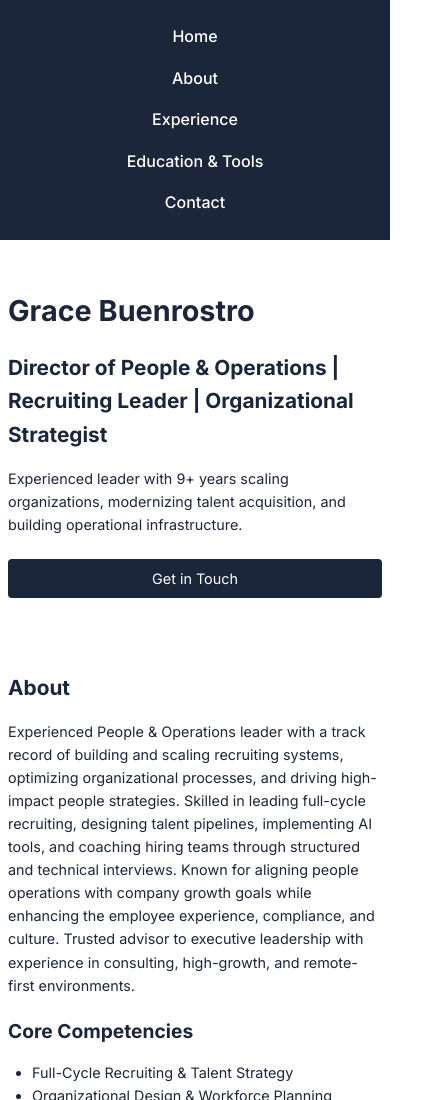
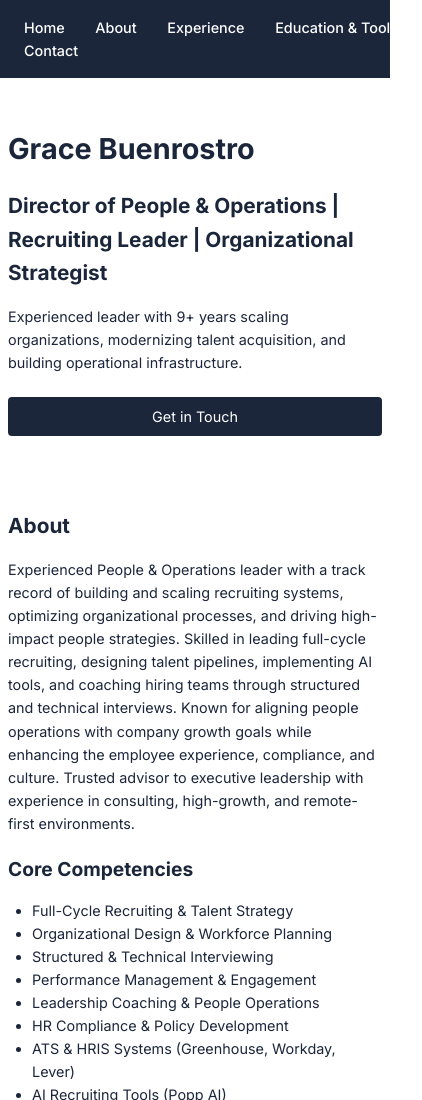
Before and after one commit to Mohitvish4248/mohitkk, a plain HTML site: page index.html in a window 390 px wide. Shown: the top 1100 px of the page, 422 px wide, since content can reach past the window. Drawn offline with Linux system fonts and the light colour scheme; a script that the page names is missing.

Commit message:
Update styles.css

```diff
--- a/styles.css
+++ b/styles.css
@@ -161,15 +161,15 @@ button:hover, .cta-btn:hover, .resume-btn:hover {
 /* Mobile specific tweak */
 @media (max-width: 600px) {
     nav ul {
-        flex-direction: column;
-        text-align: center;
-        padding: 0;
+        flex-direction: row; /* Keeps horizontal layout */
+        justify-content: space-between; /* Evenly spaces buttons */
+        flex-wrap: wrap; /* Allows wrapping if screen is too small */
     }
     nav a {
-        padding: 0.5rem 0;
-        font-size: 1rem;
-        width: 100%;
-        display: block; /* Ensures full width on mobile */
+        padding: 0.5rem;
+        font-size: 0.9rem; /* Smaller font for mobile */
+        width: auto; /* Adjusts to content */
+        white-space: nowrap; /* Prevents text wrapping */
     }
     section {
         padding: 1.5rem 0.5rem; /* Reduced padding for mobile */
```
